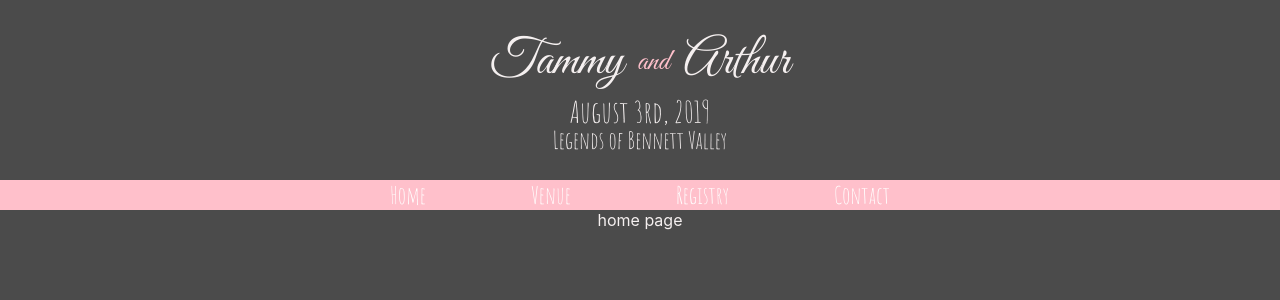
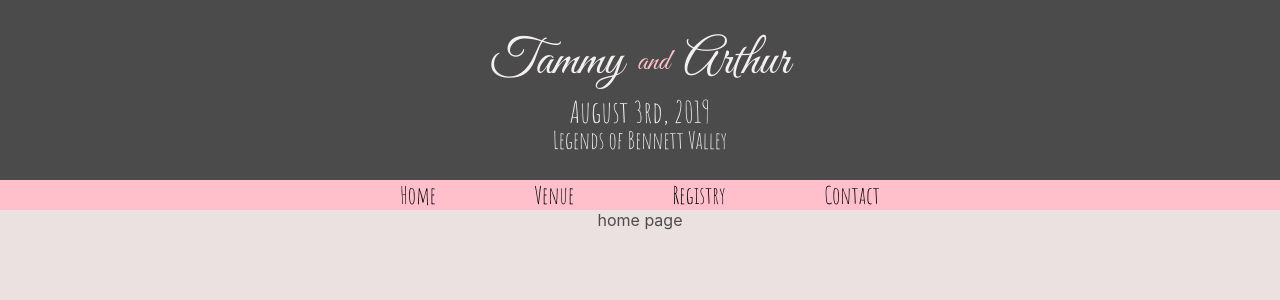
Before and after one commit to pungprakearti/tamthur, a React (Create React App) app: page / in a window 1280 px wide. Shown: the top 300 px of the page. Built offline with nearby package versions, Linux system fonts and the light colour scheme.

Commit message:
Adding an image to the header. More styling.

```diff
--- a/src/App.css
+++ b/src/App.css
@@ -1,10 +1,3 @@
 .App {
   text-align: center;
 }
-
-a,
-a:hover,
-a:visited {
-  color: white;
-  text-decoration: none;
-}
--- a/src/Top.scss
+++ b/src/Top.scss
@@ -1,13 +1,13 @@
 @import './_config.scss';
 
 .Top-cont {
-  // border: 1px solid red;
-  // height: 200px;
   display: flex;
   flex-direction: column;
   align-items: center;
   justify-content: center;
   padding-top: 30px;
+  background-color: $bg;
+  color: $hText;
 }
 
 .Top-header {
@@ -17,9 +17,7 @@
   flex-direction: row;
   justify-content: space-between;
   align-items: center;
-  // border: 1px solid blue;
   width: 300px;
-  // margin-bottom: -10px;
 }
 
 .Top-and {
@@ -51,7 +49,6 @@
 }
 
 .Top-navbar-text {
-  // border: 1px solid green;
   font-family: $linkff;
   font-size: 24px;
   width: 100%;
@@ -60,3 +57,18 @@
   flex-direction: row;
   justify-content: space-between;
 }
+
+.Top-navbar-text > a,
+.Top-navbar-text > a:hover,
+.Top-navbar-text > a:visited {
+  color: black;
+  text-decoration: none;
+  transition: all 0.25s linear;
+  padding-left: 10px;
+  padding-right: 10px;
+  border-radius: 5px;
+}
+
+.Top-navbar-text > a:hover {
+  background-color: white;
+}
--- a/src/_config.scss
+++ b/src/_config.scss
@@ -2,6 +2,8 @@
 @import url('https://fonts.googleapis.com/css?family=Amatic+SC');
 
 $bg: rgb(75, 75, 75);
-$pText: rgb(245, 240, 240);
+$bg2: rgb(235, 225, 225);
+$hText: rgb(245, 240, 240);
+$pText: rgb(75, 75, 75);
 $headerff: 'Great Vibes', cursive;
 $linkff: 'Amatic SC', cursive;
--- a/src/index.scss
+++ b/src/index.scss
@@ -8,7 +8,7 @@ body {
     sans-serif;
   -webkit-font-smoothing: antialiased;
   -moz-osx-font-smoothing: grayscale;
-  background-color: $bg;
+  background-color: $bg2;
   color: $pText;
 }
 
```
Also changed, not shown: src/white_roses.png (added).
